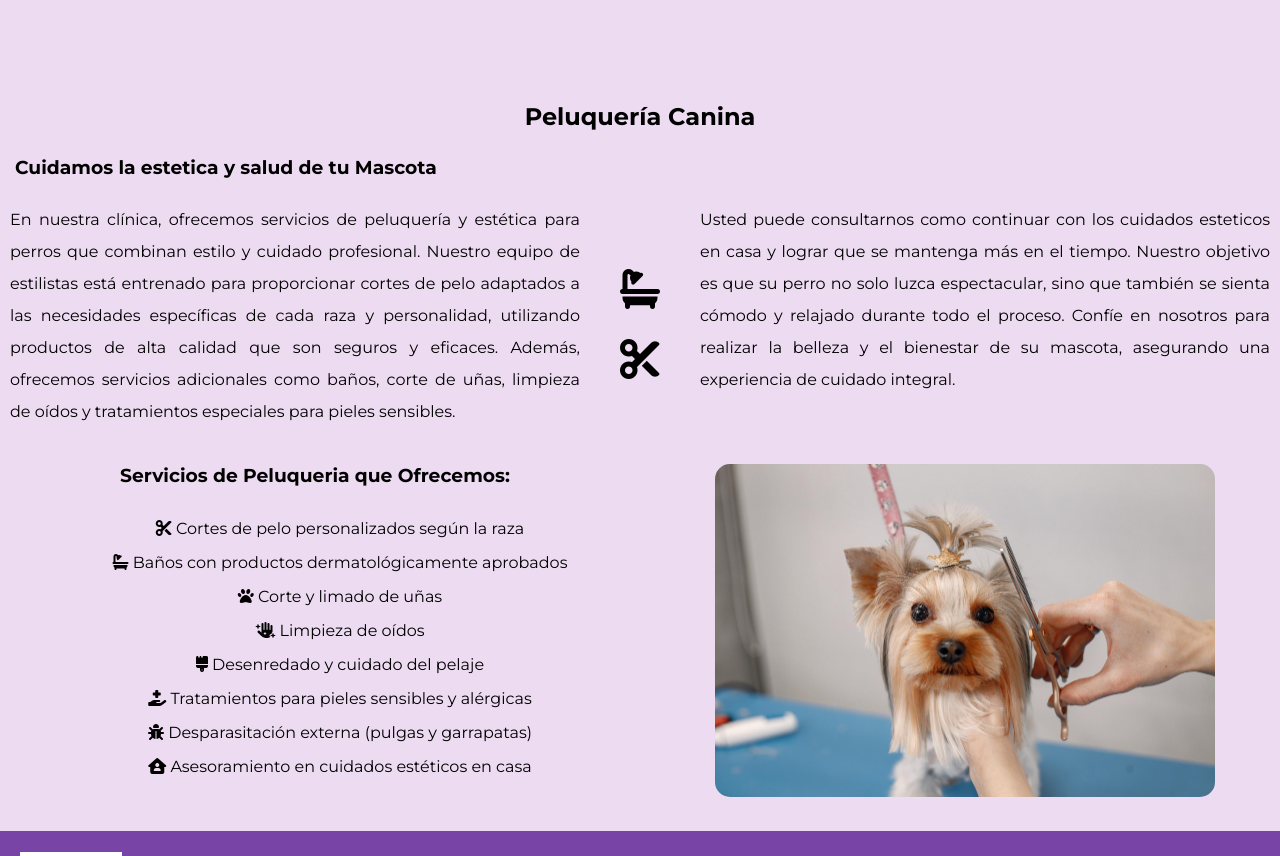
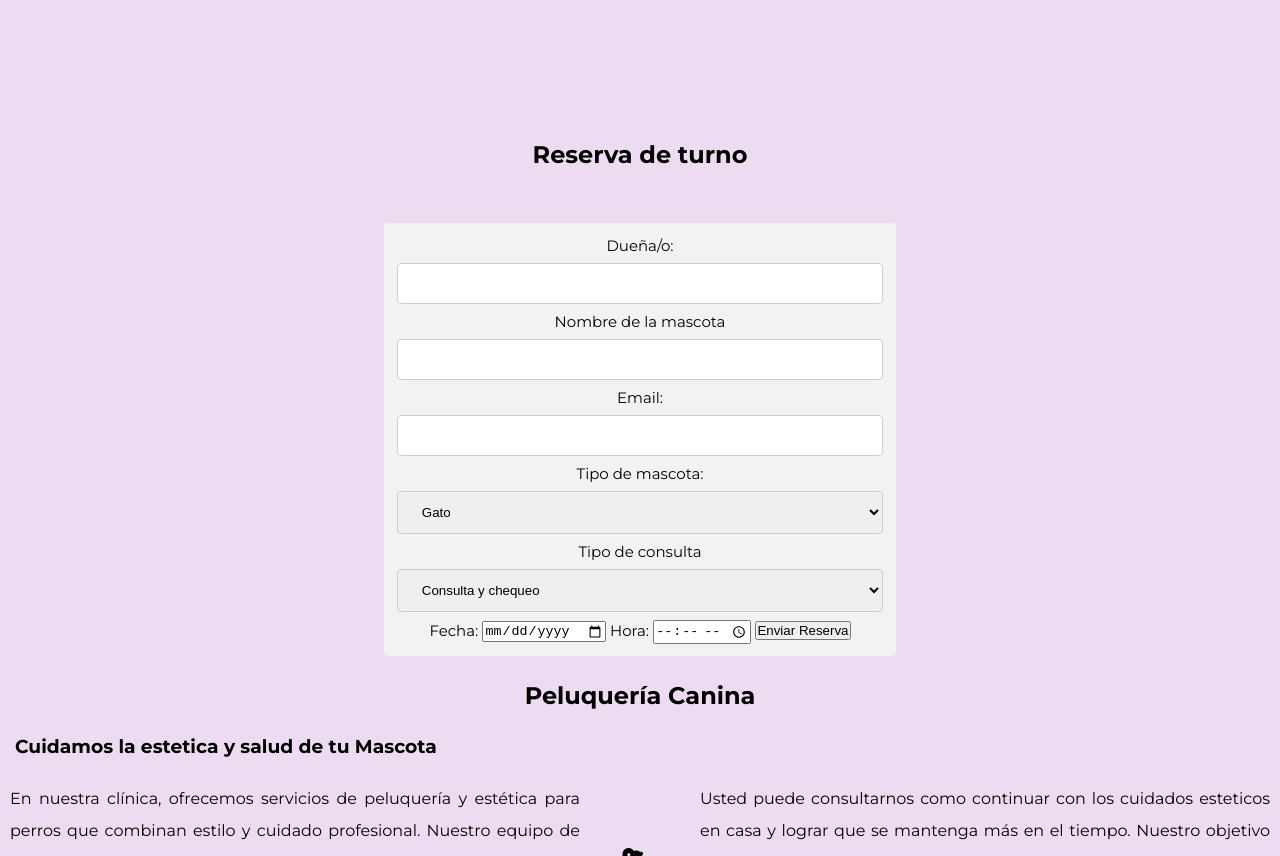
Before and after one commit to maruv16/grupo8, a plain HTML site: page Servicios.html in a window 1280 px wide. Shown: the part 900-1756 px from the top of the page. Drawn offline with Linux system fonts and the light colour scheme.

Commit message:
Turnera vete

```diff
--- a/Servicios.html
+++ b/Servicios.html
@@ -79,6 +79,41 @@
             </div>
         </section>
 
+        <section class="flex-container-reserva" id="flex-container-reserva">
+            <h2 class="title_h2">Reserva de turno</h2>
+        </section>
+        <article id="form">
+            <div id="reserva">
+                <form action="procesar_reserva.php" method="POST">
+                    <label for="nombre">Dueña/o:</label>
+                    <input type="text" id="nombre" name="nombre" required>
+                    <label for="nombre_mascota">Nombre de la mascota</label>
+                    <input type="text" id="nombre_mascota" name="nombre_mascota" required>
+                    <label for="email">Email:</label>
+                    <input type="email" id="email" name="email" required>
+                    <label for="mascota">Tipo de mascota:</label>
+                    <select id="mascota" name="mascota" required>
+                        <option value="gato">Gato</option>
+                        <option value="perro">Perro</option>
+                    </select>
+                    <label for="tipo_consulta">Tipo de consulta</label>
+                    <select id="tipo_consulta" name="tipo_consulta">
+                        <option value="consulta_y_chequeo">Consulta y chequeo</option>
+                        <option value="vacunacion_y_desparasitacion">Vacunación y desparasitación</option>
+                        <option value="diagnosito_por_imagenes">Diagnóstico por imágenes</option>
+                        <option value="castraciones">Castraciones</option>
+                        <option value="odontologia_vet">Odontología veterinaria</option>
+                        <option value="otras_consultas">Otras consultas</option>
+                    </select>
+                    <label for="fecha">Fecha:</label>
+                    <input type="date" id="fecha" name="fecha" required>
+                    <label for="hora">Hora:</label>
+                    <input type="time" id="hora" name="hora" required>
+                    <button class="button-res" type="submit">Enviar Reserva</button>
+                </form>
+            </div>
+        </article>
+
         <h2 class="title_h2">Peluquería Canina</h2>
 
         <h3 class="title_h3_pelu">Cuidamos la estetica y salud de tu Mascota</h3>
--- a/css/servicios.css
+++ b/css/servicios.css
@@ -114,8 +114,6 @@ ul {
     display: block;
 }
 
-
-
 .button-up {
     display: block;
     width: 60px;
@@ -134,7 +132,7 @@ ul {
     text-align: center
 }
 
-.button-up:hover {
+.button-up, .button-res:hover {
     background-color: #f2a725e0
 }
 
@@ -174,15 +172,18 @@ ul {
     margin-top: 25px;
     margin-bottom: 15px;
 }
+
 .item {
     text-align: center;
 }
+
 .title_h3_vet {
     padding-left: 15px;
     text-align: left;
     margin-top: 25px;
     margin-bottom: 25px;
 }
+
 .flex-container-vet {
     display: flex;
     flex-wrap: wrap;
@@ -229,6 +230,65 @@ ul {
     border-radius: 15px;
 }
 
+.flex-container-reserva{
+    display: flex;
+    margin-top: 3vw;
+    position: relative;
+    height: auto;
+    width: 100%;
+    align-items: center;
+    justify-content: center;
+
+}
+
+#reserva {
+    position: relative;
+    left: 30%;
+    margin-top: 3vw;
+    width: 40vw;
+    border-radius: 5px;
+    background-color: #f2f2f2;
+    padding: 1vw;
+    text-align: center;
+}
+
+#reserva form label {
+    font-size: 15px;
+    text-align: center;
+
+}
+
+input[type=text], select {
+    width: 100%;
+    padding: 12px 20px;
+    margin: 8px 0;
+    display: inline-block;
+    border: 1px solid #ccc;
+    border-radius: 4px;
+    box-sizing: border-box;
+}
+
+input[type=email], select {
+    width: 100%;
+    padding: 12px 20px;
+    margin: 8px 0;
+    display: inline-block;
+    border: 1px solid #ccc;
+    border-radius: 4px;
+    box-sizing: border-box;
+}
+
+input[type=submit] {
+    width: 100%;
+    background-color: rgba(94, 54, 132);
+    color: white;
+    padding: 14px 20px;
+    margin: 8px 0;
+    border: none;
+    border-radius: 4px;
+    cursor: pointer;
+}
+
 .flex_item5_titulo_Lista {
     text-align: left;
 }
@@ -265,6 +325,7 @@ ul {
     margin-top: 15px;
     margin-bottom: 30px;
 }
+
 .container_footer {
     background-color: #7845a7;
     width: 100%;
```
